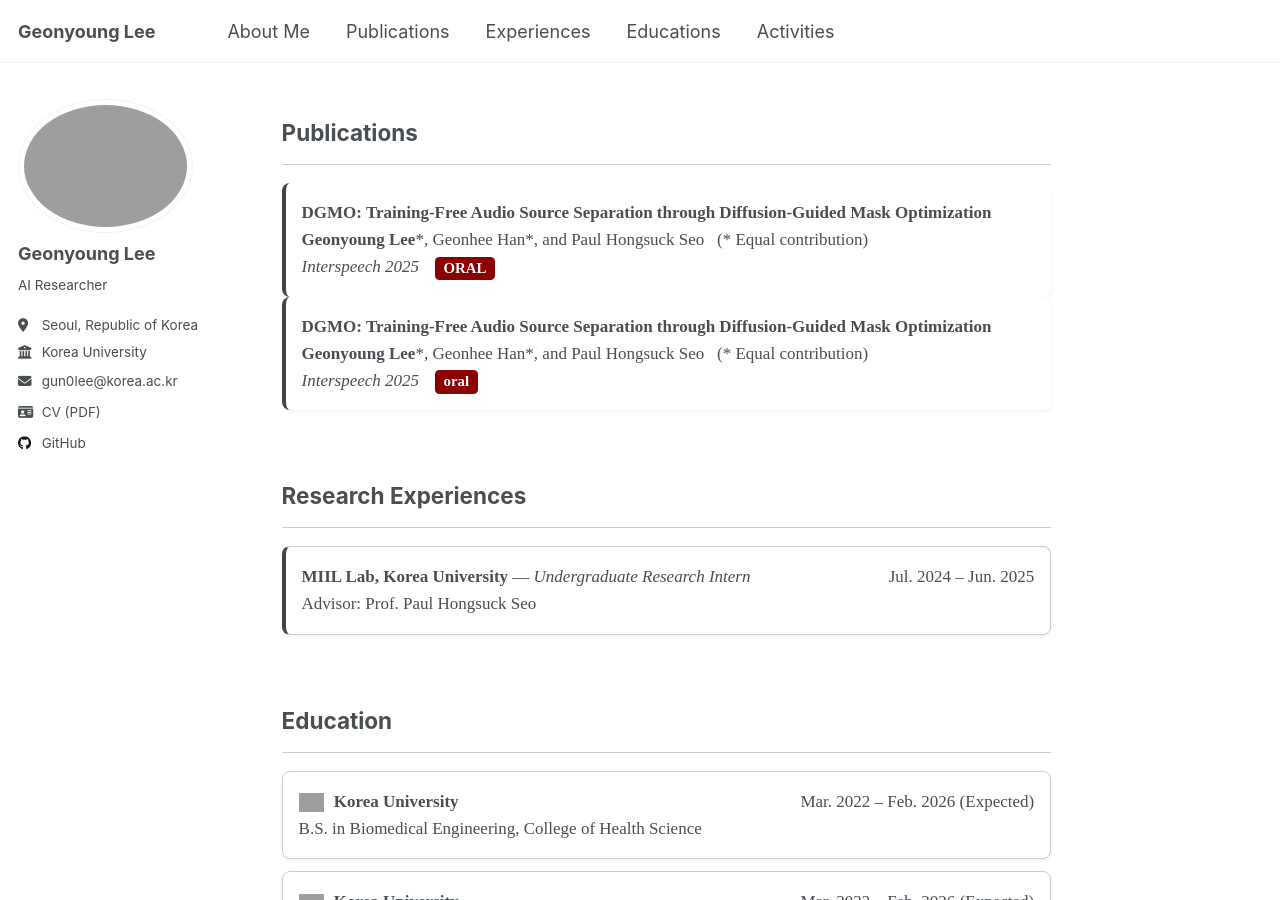
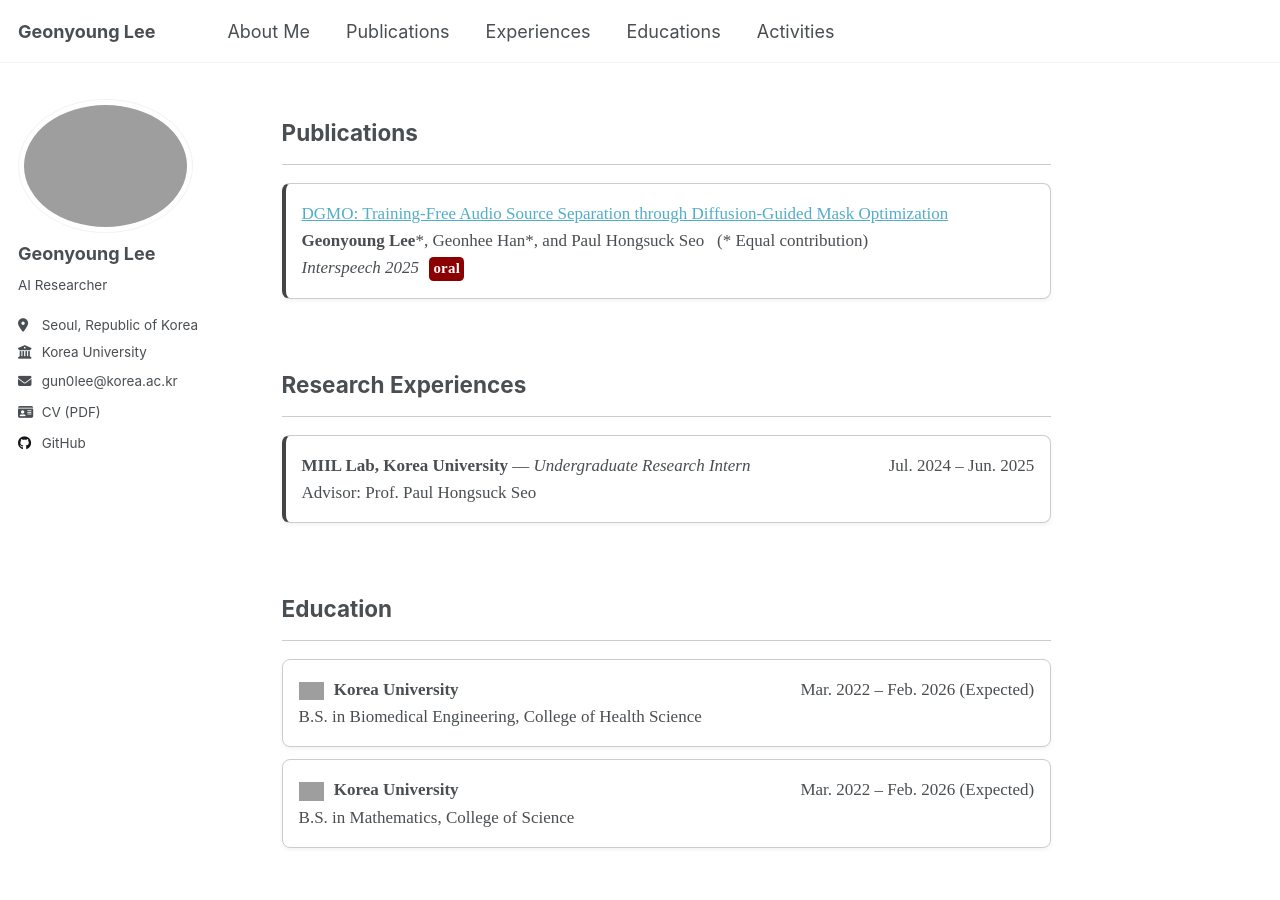
Before and after one commit to wltschmrz/wltschmrz.github.io, a Jekyll site: the page built from _pages/home.md, in a window 1280 px wide and 900 px high, scrolled down 325 px. Built offline with Jekyll 4.4.1, drawn with Linux system fonts in a browser that asks for light colours; grey boxes are pictures that could not be loaded.

Commit message:
Update home.md

```diff
--- a/_pages/home.md
+++ b/_pages/home.md
@@ -34,25 +34,11 @@ author_profile: true
 ## Publications
 <hr style="border: none; height: 1px; background-color: #ccc;" />
 <div style="font-family: 'Times New Roman', Times, serif; font-size: 17px; line-height: 1.6;">
-
-  <div style="border-left: 4px solid #444; padding: 16px; border-radius: 8px; background-color: #fff; box-shadow: 0 2px 4px rgba(0,0,0,0.05);">
-    <a href="https://wltschmrz.github.io/DGMO/" style="text-decoration: none; color: inherit;">
-      <strong>DGMO: Training-Free Audio Source Separation through Diffusion-Guided Mask Optimization</strong>
-    </a><br>
+  <div style="border: 1px solid #ccc; border-left: 4px solid #444; padding: 16px; border-radius: 8px; background-color: #ffffff; box-shadow: 0 2px 4px rgba(0,0,0,0.05);">
+    <a href="https://wltschmrz.github.io/DGMO/">DGMO: Training-Free Audio Source Separation through Diffusion-Guided Mask Optimization</a><br>
     <strong>Geonyoung Lee</strong>*, Geonhee Han*, and Paul Hongsuck Seo &nbsp; (* Equal contribution)<br>
-    <em>Interspeech 2025</em>
-    <span style="background-color: #8B0000; color: white; font-size: 0.875em; font-weight: 600; padding: 0em 0.6em; border-radius: 0.3em; margin-left: 0.75em; vertical-align: middle; display: inline-block;">ORAL</span>
+    <em>Interspeech 2025</em> <span style="color: white; background-color: #8B0000; font-size: 0.875em; font-weight: 600; padding: 0px 4px; border-radius: 0.3em; margin-left: 6px; display: inline-block; letter-spacing: 0.02em;">oral</span>
   </div>
-
-  <div style="border-left: 4px solid #444; padding: 16px; border-radius: 8px; background-color: #fff; box-shadow: 0 2px 4px rgba(0,0,0,0.05);">
-    <a href="https://wltschmrz.github.io/DGMO/" style="text-decoration: none; color: inherit;">
-      <strong>DGMO: Training-Free Audio Source Separation through Diffusion-Guided Mask Optimization</strong>
-    </a><br>
-    <strong>Geonyoung Lee</strong>*, Geonhee Han*, and Paul Hongsuck Seo &nbsp; (* Equal contribution)<br>
-    <em>Interspeech 2025</em>
-    <span style="background-color: #8B0000; color: white; font-size: 0.875em; font-weight: 600; padding: 0em 0.6em; border-radius: 0.3em; margin-left: 0.75em; vertical-align: middle; display: inline-block;">oral</span>
-  </div>
-
 </div>
 
 <!-- <div style="font-family: 'Times New Roman', Times, serif; font-size: 17px; line-height: 1.6;">
```
